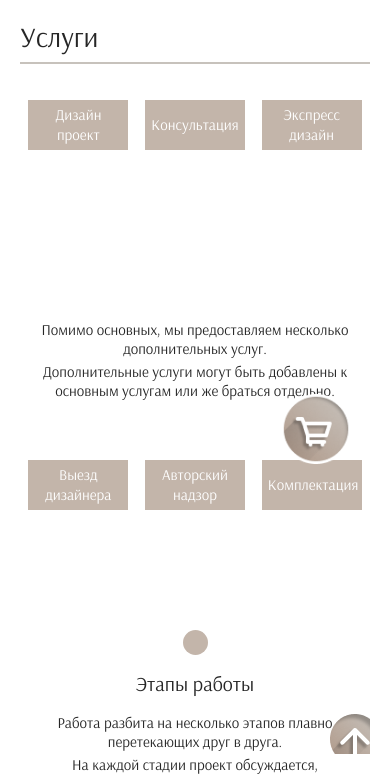
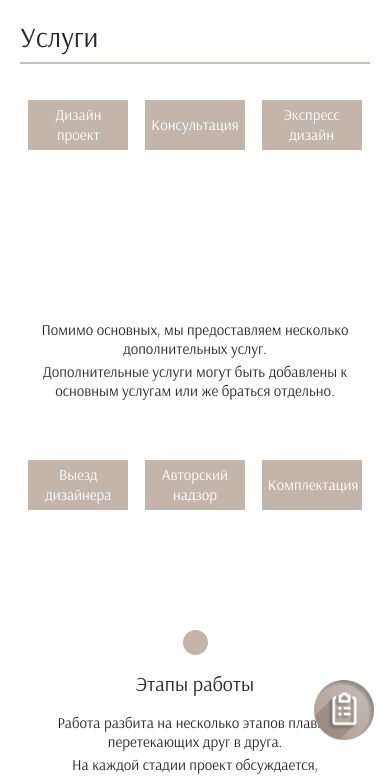
Before and after one commit to SaltyRain/archgako_new, a website: page services.html in a window 390 px wide. Shown: the part 70-846 px from the top of the page. Drawn offline with nearby package versions, Linux system fonts and the light colour scheme; a web font is replaced by a local one.

Commit message:
Меняет кнопку в услугах

```diff
--- a/js/animation.js
+++ b/js/animation.js
@@ -123,4 +123,4 @@ function isFullyVisible(el) {
 //         case authPos:
 //             dotAuth.style.display = "block";
 //     }
-});
+// });
--- a/scss/blocks/header.scss
+++ b/scss/blocks/header.scss
@@ -7,6 +7,7 @@
     height: 70px;
 
     position: relative;
+    // position: fixed;
 }
 
 .header--archgako {
--- a/scss/blocks/popup.scss
+++ b/scss/blocks/popup.scss
@@ -6,6 +6,7 @@
     position: fixed;
     top: 0px;
     z-index: 2;
+    display: none;
 }
 .b-popup .b-popup-content {
     position: relative;
@@ -100,14 +101,14 @@ body:not(:-moz-handler-blocked) fieldset {
     background-color: transparent;
     outline: none;
     cursor: pointer;
-    background-image: url("../../img/cart.png");
+    background-image: url("../../img/order-button.png");
     background-size: contain;
-    top: 55%;
-    right: 10%;
+    bottom: 4%;
+    right: 8%;
     position: fixed;
     z-index: 0;
-    width: 70px;
-    height: 70px;
+    width: 60px;
+    height: 60px;
 }
 
 @media (max-height: 557px) {
@@ -124,6 +125,11 @@ body:not(:-moz-handler-blocked) fieldset {
 @media (max-width: 768px) {
     .b-popup--title {
         font-size: 22px;
+    }
+    .popup--cart {
+        // width: 50px;
+        // height: 50px;
+        right: 4%;
     }
 }
 
@@ -149,4 +155,8 @@ body:not(:-moz-handler-blocked) fieldset {
     .b-popup .b-popup-content {
         padding: 20px 15px 30px 15px;
     }
+    .popup--cart {
+        // width: 30px;
+        // height: 30px;
+    }
 }
--- a/services.html
+++ b/services.html
@@ -16,7 +16,7 @@
     <title>Archgako | Главная</title>
 </head>
 <body>
-    <header class="header container animate__animated  animate__fadeIn animate__delay-1s" id="header">
+    <header class="header container " id="header">
 
         <a href="index.html" class="header--site-logo site-logo">
             <span class="header--archgako site-logo--archgako">ARCHGAKÒ</span>
@@ -1803,11 +1803,11 @@
         </section>
     </main>
 
-    <button class="popup--cart" onclick="PopUpShow()"></button>
+
 
     <div class="container button-up--wrapper">
-
-        <a href="#header" id="buttonUp" class="button-up"></a>
+        <button class="popup--cart" onclick="PopUpShow()"></button>
+        <!-- <a href="#header" id="buttonUp" class="button-up"></a> -->
     </div>
 
     <footer class="footer--wrapper">
```
Also changed, not shown: header.html (+1 -1 lines), css/style.css, img/order-button.png (added).
